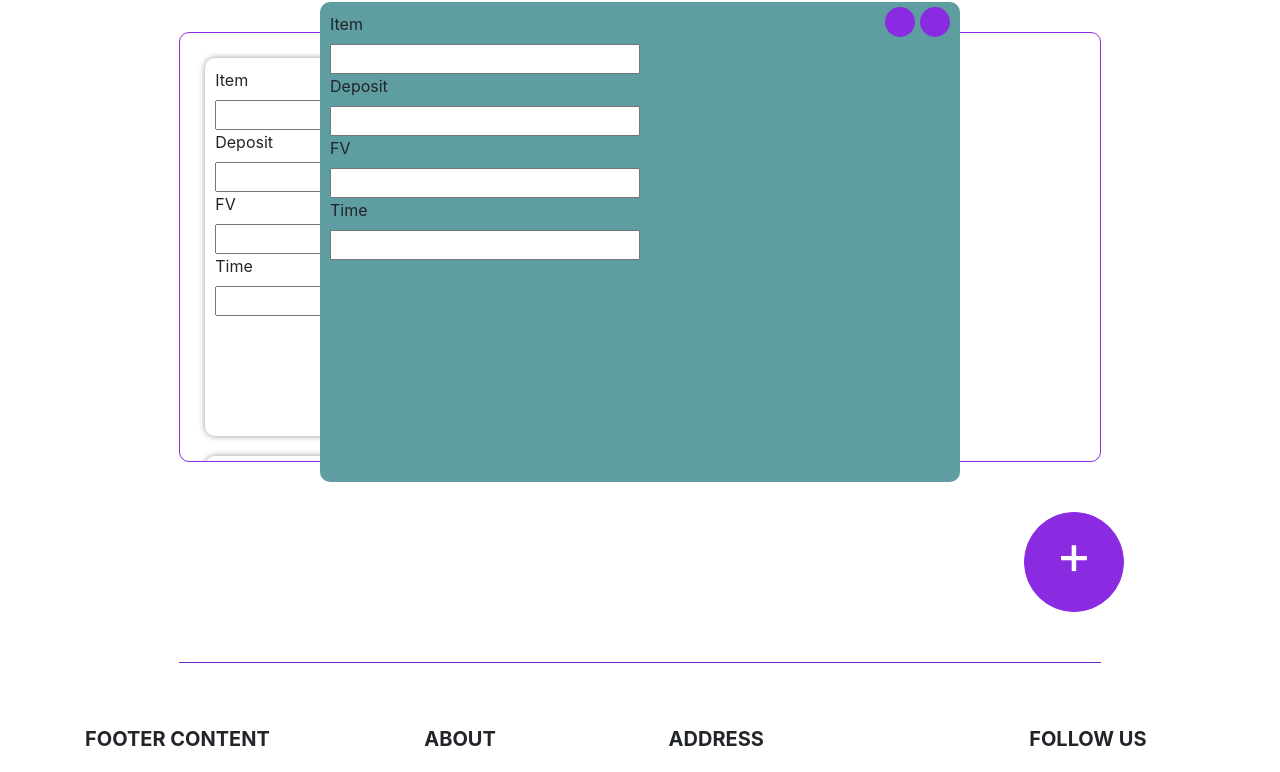
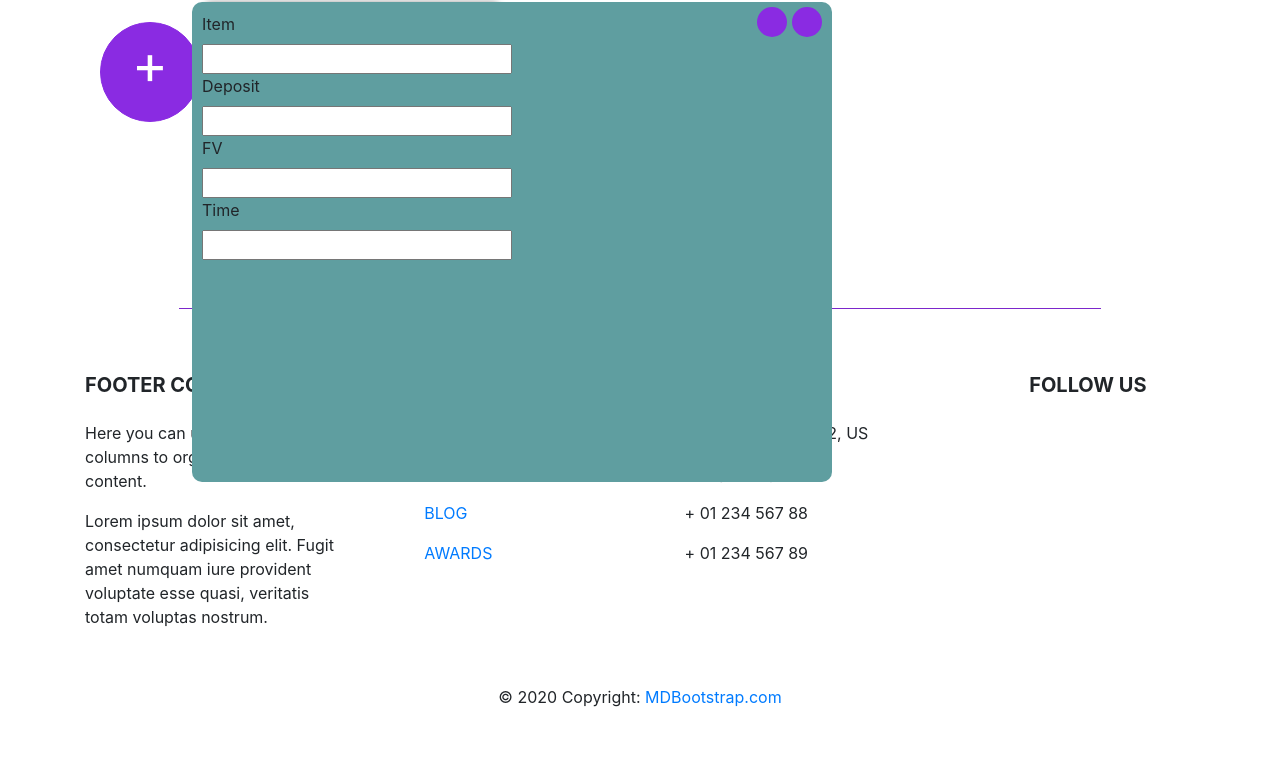
Before and after one commit to Grulice/BC_M4_2-PiggyBank-Team3, a plain HTML site: page index.html in a window 1280 px wide. Shown: the part 98-870 px from the top of the page. After the commit the page ends 823 px from the top, so only its background shows below. Drawn offline with nearby package versions, Linux system fonts and the light colour scheme.

Commit message:
verstka changes

```diff
--- a/index.html
+++ b/index.html
@@ -17,30 +17,11 @@
     <div class="sections-of-header">About us</div>
     <div class="sections-of-header">Contacts</div>
   </header>
-  <main>
-    <div class="main-div">
+  <main class='plan-container'>
       <div class="plan">
-        <label for="item-name">Item</label>
-        <input type="text" class="input-field" id="item-name">
-        <label for="deposit">Deposit</label>
-        <input type="number" class="input-field" id="deposit">
-        <label for="final-amount">FV</label>
-        <input type="number" class="input-field" id="final-amount">
-        <label for="time">Time</label>
-        <input type="number" class="input-field" id="time">
         <div class="edit mini-button" id="edit"></div>
         <div class="delete mini-button" id="delete"></div>
       </div>
-      <div class="plan"></div>
-      <div class="plan"></div>
-      <div class="plan"></div>
-      <div class="plan"></div>
-      <div class="plan"></div>
-      <div class="plan"></div>
-      <div class="plan"></div>
-      <div class="plan"></div>
-      <div class="plan"></div>
-    </div>
     <div class="pop-up">
       <label for="item-name">Item</label>
       <input type="text" class="input-field" id="item-name">
@@ -54,7 +35,7 @@
       <div class="delete mini-button" id="delete"></div>
     </div>
   </main>
-  <div class="add-button" id="add"><p class="plus">+</p></div>
+  <button class="add-button" id="add"><p class="plus">+</p></button>
   <hr class="seperator">
   <!-- Footer -->
   <footer class="page-footer font-small mdb-color lighten-3 pt-4">
--- a/style.css
+++ b/style.css
@@ -2,9 +2,14 @@
     box-sizing: border-box;
 }
 
+body {
+    display: flex;
+    flex-direction: column;
+    justify-content: center;
+}
+
 .header-of-page {
     width: 100vw;
-    height: 10vh;
     background-color: blueviolet;
     display: flex;
     justify-content: space-around;
@@ -28,28 +33,17 @@
     cursor: pointer;
 }
 
-main {
-    display: flex;
-    justify-content: center;
-    width: 100vw;
-    height: 60vh;
-    margin-bottom: 50px;
-}
-
-.main-div {
-    width: 72%;
-    min-height: 340px;
-    border: 1px solid blueviolet;
-    margin-top: 50px;
-    border-radius: 10px;
-    padding: 15px;
+.plan-container {
+    width: 70%;
     display: flex;
     flex-wrap: wrap;
-    overflow-y: scroll;
-    overflow-x: hidden;
+    margin: 0 auto;
+    min-height: 300px;
+
 }
 
 .plan {
+    /* display: none; */
     border-radius: 10px;
     margin: 10px;
     width: 30%;
@@ -98,6 +92,7 @@ main {
     display: flex;
     flex-direction: column;
     min-width: 500px;
+    z-index: 999;
 }
 
 .input-field {
@@ -105,16 +100,19 @@ main {
 }
 
 .add-button {
+    display: flex;
+    justify-content: center;
+    align-items: center;
+    position: fixed;
+    left: 100px;
+    top: 120px;
+
     border: 1px solid blueviolet;
     border-radius: 50%;
     width: 100px;
     height: 100px;
-    display: flex;
-    justify-content: center;
-    align-items: center;
+
     background: blueviolet;
-    margin-bottom: 50px;
-    margin-left: 80%;
 }
 
 .plus {
```
